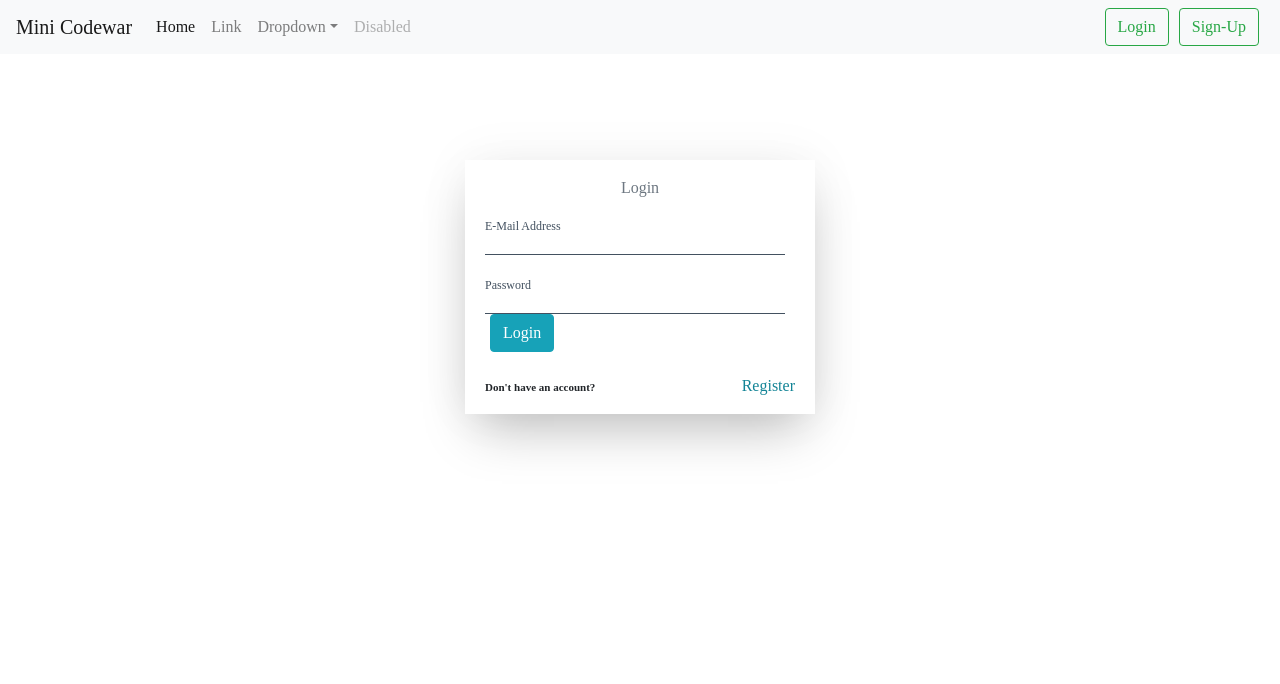
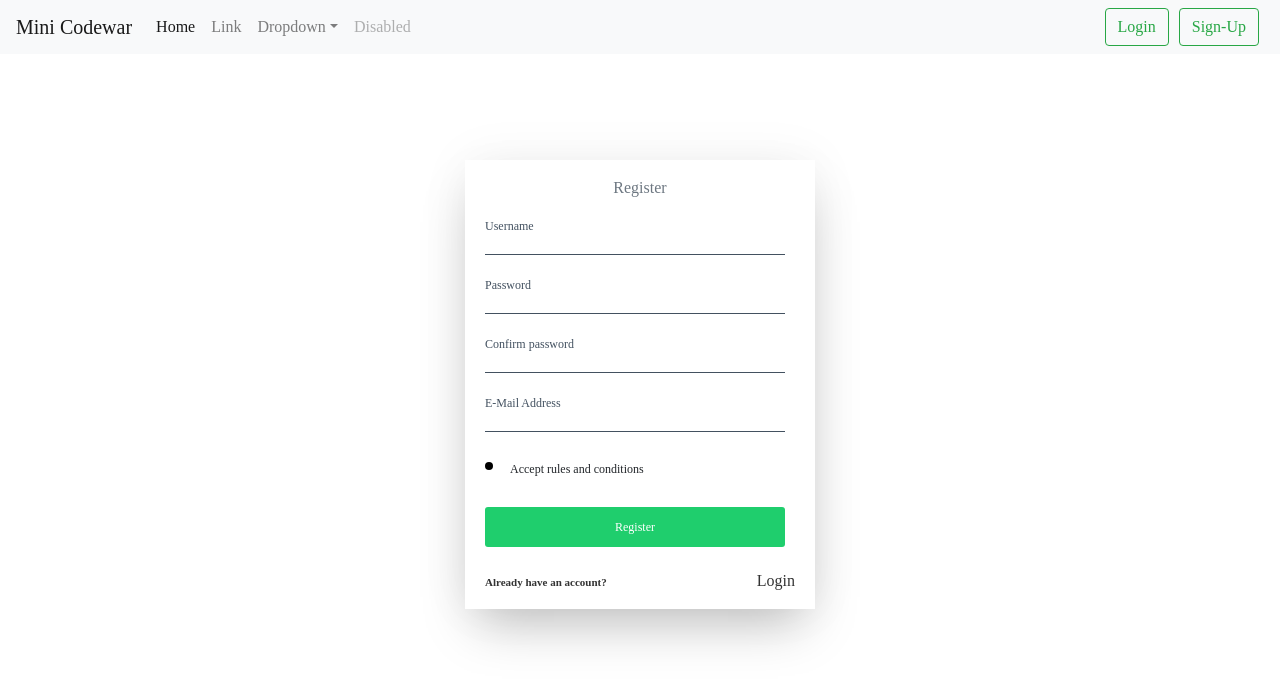
Before and after one commit to AshutoshSajan/mini-codewar-frontend, a React (Create React App) app: page /register in a window 1280 px wide. Shown: the top 684 px of the page. Built offline with nearby package versions, Linux system fonts and the light colour scheme.

Commit message:
add login register and home routing

```diff
--- a/src/App.css
+++ b/src/App.css
@@ -1 +1,7 @@
-/*@import url("./stylesheet/signup.css");*/
+.heading {
+	font-size: 40px;
+	text-align: center;
+	padding: 20px;
+	font-style: italic;
+	text-transform: capitalize;
+}
--- a/src/App.js
+++ b/src/App.js
@@ -1,20 +1,35 @@
 import React, { Component } from 'react';
+import {
+  BrowserRouter as Router,
+  Route,
+  Switch,
+  withRouter
+} from "react-router-dom";
+import { connect } from 'react-redux';
 import './App.css';
 import Header from './components/Header';
 import Login from './components/Login';
 import SignUp from './components/SignUp';
+import Home from './components/Home';
 
 class App extends Component {
 
   render() {
     return (
       <div className="App">
-        <Header />
-        {<Login />}
-        {/*<SignUp />*/}
+      	<Header />
+	      <Switch>
+		      {/* <Route exect path="/" component={Home} />*/}
+		      <Route exec path="/login" component={Login} />
+		      <Route path="/register" component={SignUp} />
+	      </Switch>
       </div>
     );
   }
 }
 
-export default App;
+function mapStateToProps (state) {
+	return { state }
+}
+
+export default withRouter(connect(mapStateToProps)(App));
--- a/src/components/Header.js
+++ b/src/components/Header.js
@@ -1,10 +1,11 @@
 import React, { Component } from 'react';
+import { BrowserRouter, Link } from "react-router-dom";
 
 class Header extends Component {
 	render() {
 		return (
 			<nav className="navbar navbar-expand-lg navbar-light bg-light">
-			  <a className="navbar-brand" href="#">Mini Codewar</a>
+			  <Link to="/" className="navbar-brand">Mini Codewar</Link>
 			  <button className="navbar-toggler" type="button" data-toggle="collapse" data-target="#navbarSupportedContent" aria-controls="navbarSupportedContent" aria-expanded="false" aria-label="Toggle navigation">
 			    <span className="navbar-toggler-icon"></span>
 			  </button>
@@ -33,8 +34,8 @@ class Header extends Component {
 			      </li>
 			    </ul>
 			    <form className="form-inline my-2 my-lg-0">
-			      <button className="btn btn-outline-success my-2 my-sm-0" type="submit">Login</button>
-			      <button className="btn btn-outline-success my-2 my-sm-0" type="submit">Sign-Up</button>
+			      <Link to="/login" className="hdr-btn btn btn-outline-success my-2 my-sm-0" type="submit">Login</Link>
+			      <Link to="/register" className="hdr-btn btn btn-outline-success my-2 my-sm-0" type="submit">Sign-Up</Link>
 			      {
 			      	// <div>
 				      // 	<img src="" alt="profile pic"/>
--- /dev/null
+++ b/src/components/Home.js
@@ -0,0 +1,13 @@
+import React, { Component } from 'react';
+
+class Home extends Component {
+	render() {
+		return (
+			<div>
+				<h1 className="heading">hello wlcome to minicodewars</h1>
+			</div>
+		);
+	}
+}
+
+export default Home;
--- a/src/components/Login.js
+++ b/src/components/Login.js
@@ -1,6 +1,7 @@
 import React, { Component } from 'react';
 import { connect } from 'react-redux';
-var url = "http://localhost:3000/api/v1"
+import { BrowserRouter, Link } from "react-router-dom";
+var url = "http://localhost:3000/api/v1";
 
 class Login extends Component {
 
@@ -41,6 +42,9 @@ class Login extends Component {
 			<div className='login'>
 				<form onSubmit={this.handleLogin}>
 				  <h2>Login</h2>
+					{/*<div className="logo">
+						<img src="../../public/icon.png" alt="logo" />
+					</div>*/}
 				  <input onChange={this.handleChange} name='email' placeholder='E-Mail Address' type='text' value={ this.state.user.email } required/>
 				  <input onChange={this.handleChange} id='pw' name='password' placeholder='Password' type='password' value={ this.state.user.password } required/>
 				  <button type="button" className="btn btn-info" onClick={this.handleLogin}>Login</button>
@@ -48,7 +52,9 @@ class Login extends Component {
 
 			  <div className="login-flex">
 			  	<p className='forgot'>Don't have an account?</p>
-			  	<span className="log-reg-btn">Register</span>
+			  	<Link to="/login">
+			  		<strong>Register</strong>
+			  	</Link>
 			  </div>
 			</div>
 		);
--- a/src/components/SignUp.js
+++ b/src/components/SignUp.js
@@ -1,5 +1,6 @@
 import React, { Component } from 'react';
 import { connect } from 'react-redux';
+import { BrowserRouter, Link } from "react-router-dom";
 var url = "http://localhost:8000/api/v1"
 
 class SignUp extends Component {
@@ -57,6 +58,9 @@ class SignUp extends Component {
 			<div className='login'>
 				<form onSubmit={this.handleRegister}>
 				  <h2>Register</h2>
+				  {/*<div className="logo">
+						<img src="../../public/icon.png" alt="logo" />
+					</div>*/}
 				  <input onChange={this.handleChange} name='username' placeholder='Username' type='text' value={ this.state.user.username } required/>
 				  <input onChange={this.handleChange} id='pw' name='password' placeholder='Password' type='password' value={ this.state.user.password } required/>
 				  <input onChange={this.handleChange} id='pw' name='confirmPassword' placeholder='Confirm password' type='password' value={ this.state.user.confirmPassword} required/>
@@ -69,7 +73,9 @@ class SignUp extends Component {
 				  </form>
 				  <div className="login-flex">
 				  	<a className='forgot' href='#'>Already have an account?</a>
-			  		<span className="log-reg-btn">Login</span>
+			  		<Link to="/register">
+			  			<strong>Login</strong>
+			  		</Link>
 				  </div>
 			</div>
 		);
--- a/src/reducer/questions.js
+++ b/src/reducer/questions.js
@@ -1,4 +1,4 @@
-export function Questions(state = [], action) {
+export function questions(state = [], action) {
 	switch (action.type) {
 		case "ADD_QUESTIONS":
 		return {
@@ -15,16 +15,3 @@ export function Questions(state = [], action) {
 		}
 	}
 }
-
-// export function userFormData(state = [], action) {
-// 	switch (action.type) {
-// 		case "ADD_COUNTRY" :
-// 		return {
-// 			// ...state,
-// 			// countaryAndTrip: action.data,
-// 		};
-// 		default: {
-// 			return state
-// 		}
-// 	}
-// }
--- a/src/stylesheet/signup.scss
+++ b/src/stylesheet/signup.scss
@@ -131,6 +131,6 @@ input[type="submit"]:hover {
   cursor: pointer;
 }
 
-.btn {
+.hdr-btn {
   margin : 0 5px;
 }
```
Also changed, not shown: src/store.js (+4 -7 lines), public/icon.png (added).
